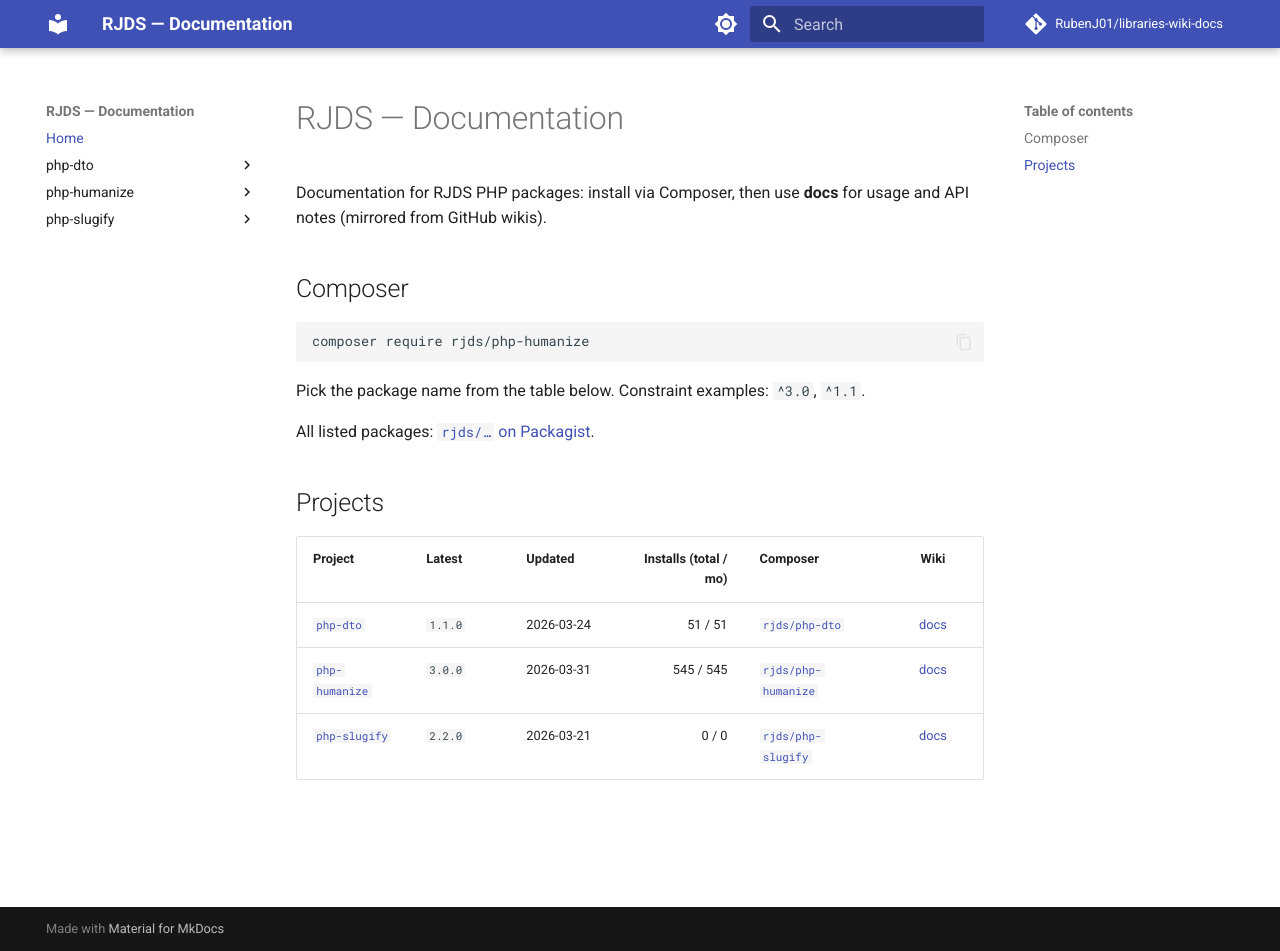
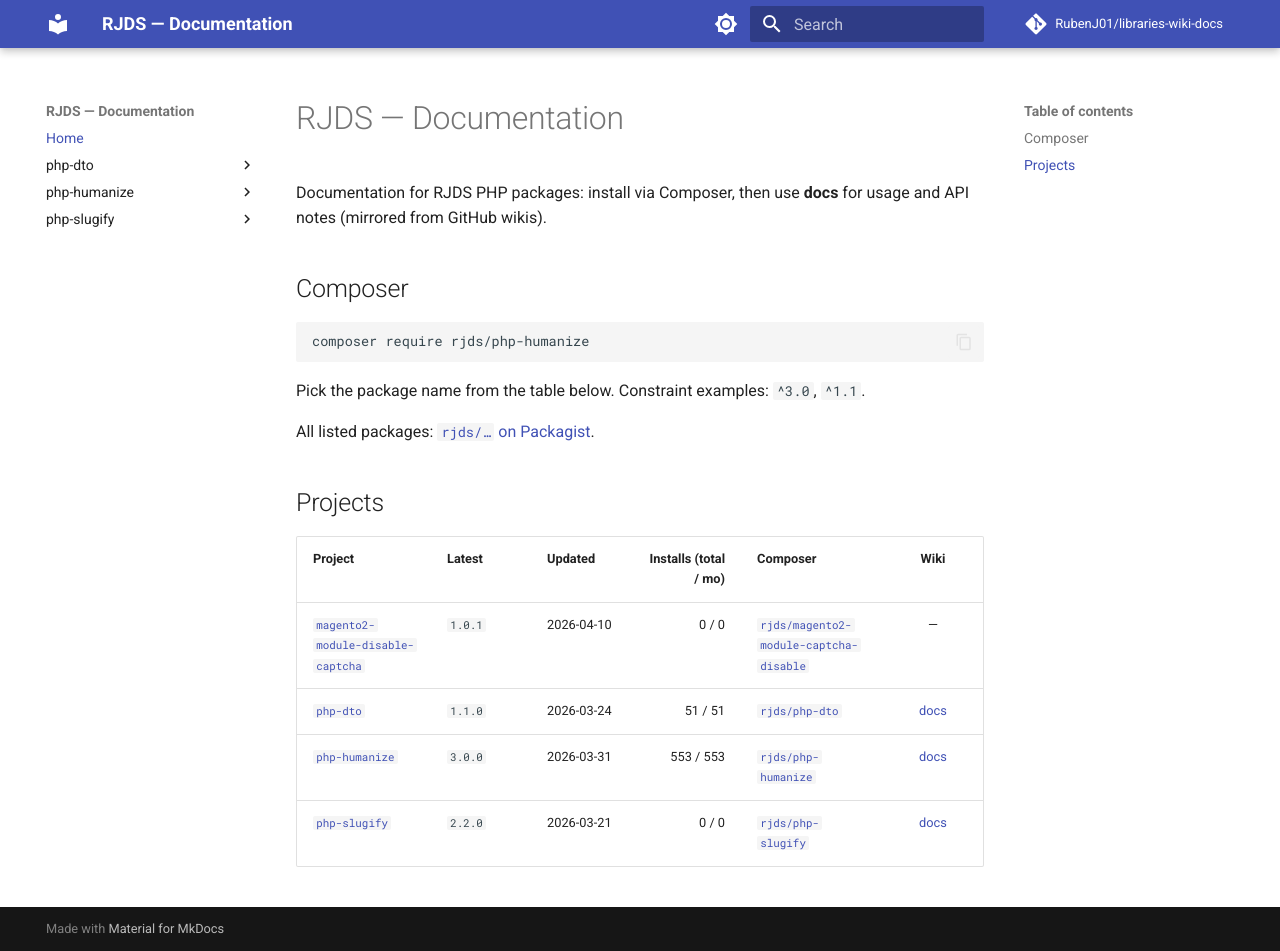
Before and after one commit to RubenJ01/libraries-wiki-docs, an MkDocs documentation site: the page built from docs/index.md, in a window 1280 px wide and 951 px high. Built offline with MkDocs 1.6.1 and Material for MkDocs 9.7.7, drawn with Linux system fonts in a browser that asks for light colours; comment, search, counter and statistics services are not loaded.

Commit message:
docs: update home [skip ci]

```diff
--- a/docs/index.md
+++ b/docs/index.md
@@ -16,6 +16,7 @@ All listed packages: [`rjds/…` on Packagist](https://packagist.org/search/?q=r
 
 | Project | Latest | Updated | Installs (total / mo) | Composer | Wiki |
 | --- | --- | --- | ---: | --- | :---: |
+| [`magento2-module-disable-captcha`](https://github.com/RubenJ01/magento2-module-disable-captcha) | `1.0.1` | 2026-04-10 | 0 / 0 | [`rjds/magento2-module-captcha-disable`](https://packagist.org/packages/rjds%2Fmagento2-module-captcha-disable) | — |
 | [`php-dto`](https://github.com/RubenJ01/php-dto) | `1.1.0` | 2026-03-24 | 51 / 51 | [`rjds/php-dto`](https://packagist.org/packages/rjds%2Fphp-dto) | [docs](projects/php-dto/index.md) |
-| [`php-humanize`](https://github.com/RubenJ01/php-humanize) | `3.0.0` | 2026-03-31 | 545 / 545 | [`rjds/php-humanize`](https://packagist.org/packages/rjds%2Fphp-humanize) | [docs](projects/php-humanize/index.md) |
+| [`php-humanize`](https://github.com/RubenJ01/php-humanize) | `3.0.0` | 2026-03-31 | 553 / 553 | [`rjds/php-humanize`](https://packagist.org/packages/rjds%2Fphp-humanize) | [docs](projects/php-humanize/index.md) |
 | [`php-slugify`](https://github.com/RubenJ01/php-slugify) | `2.2.0` | 2026-03-21 | 0 / 0 | [`rjds/php-slugify`](https://packagist.org/packages/rjds%2Fphp-slugify) | [docs](projects/php-slugify/index.md) |
```
